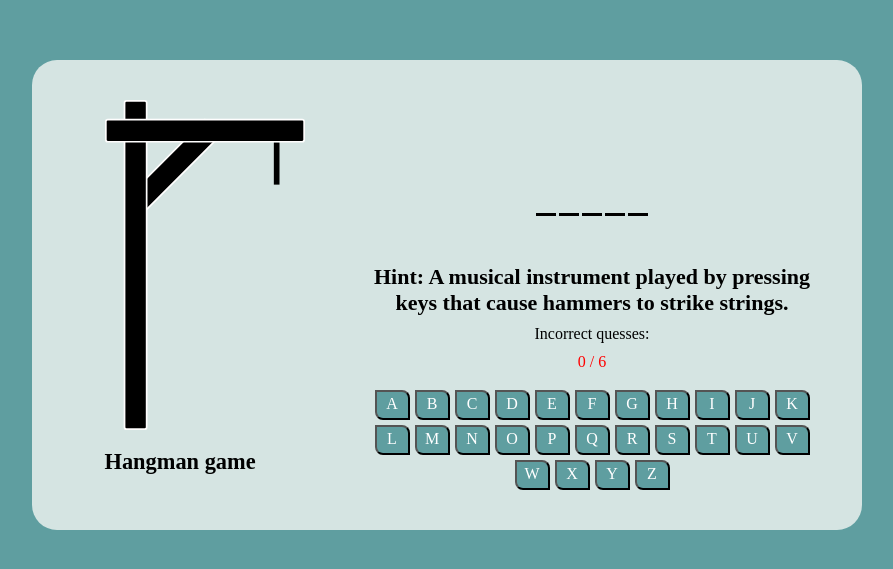
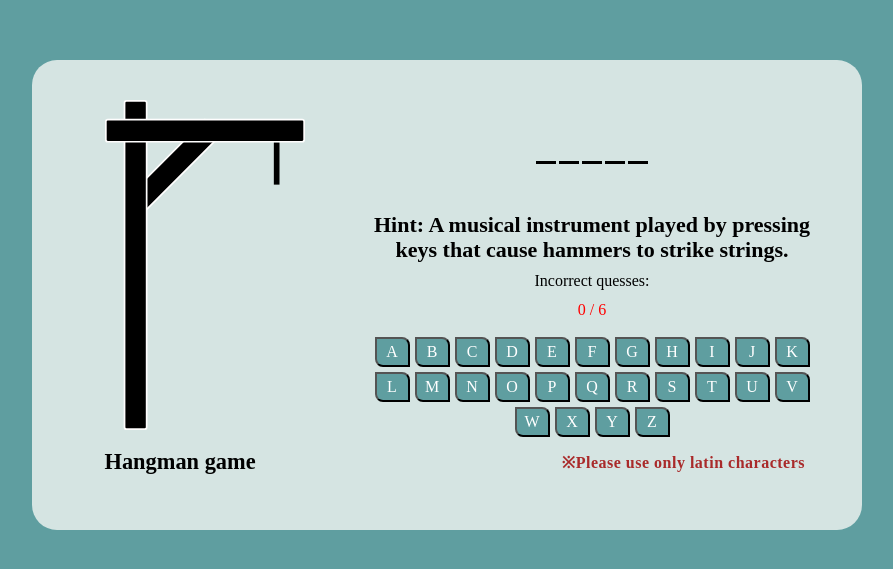
Before and after one commit to MarinaYur/Hangman, a website: page Hangman/index.html in a window 1280 px wide. Shown: the part 105-674 px from the top of the page, without its empty margins (193-1086 px from the left). Drawn offline with Linux system fonts and the light colour scheme.

Commit message:
feat: add footnote about using only latin characters

```diff
--- a/Hangman/hangman.js
+++ b/Hangman/hangman.js
@@ -78,6 +78,7 @@ document.addEventListener('DOMContentLoaded', () => {
   const taskPartP = document.createElement('p');
   const taskPartCount = document.createElement('span');
   const keyboard = document.createElement('div');
+  const footnote = document.createElement('p');
 
   main.className = 'main';
   img.className = 'galows-part__gallows';
@@ -93,11 +94,13 @@ document.addEventListener('DOMContentLoaded', () => {
   taskPartCount.className = 'task-part__count';
   gallowsPart.className = 'gallows-part';
   keyboard.className = 'keyboard';
+  footnote.className = 'footnote';
 
   img.alt = 'gallows';
   img.src = './assets/gallows.svg';
 
   body.append(main);
+
   gallowsPart.append(img);
   gallowsPart.append(gallowsPartPerson);
   gallowsPartPerson.append(gallowsPartPersonImg);
@@ -106,7 +109,9 @@ document.addEventListener('DOMContentLoaded', () => {
   main.append(taskPart);
   main.prepend(gallowsPart);
 
+
   taskPart.append(mainTaskWrapper);
+  taskPart.append(footnote);
   mainTaskWrapper.append(secretWord);
   mainTaskWrapper.append(taskPartHintCount);
   mainTaskWrapper.append(keyboard);
@@ -116,7 +121,8 @@ document.addEventListener('DOMContentLoaded', () => {
 
   gallowsPartName.innerHTML = 'Hangman game';
   taskPartCount.innerHTML = ` ${incorrect} / 6`;
-  alert('Please use only latin characters');
+  footnote.innerHTML = '&#8251;Please use only latin characters';
+  // alert('Please use only latin characters');
 
   // modal
   const overlay = document.createElement('div');
--- a/Hangman/scss/layout/_main.scss
+++ b/Hangman/scss/layout/_main.scss
@@ -83,3 +83,11 @@
     overflow: hidden;
   }
 }
+
+.footnote {
+  color: rgb(169, 42, 42);
+  letter-spacing: 0.5px;
+  font-weight: 600;
+  padding: 17px;
+  text-align: end;
+}
```
Also changed, not shown: Hangman/css/main.css, 1 other file.
